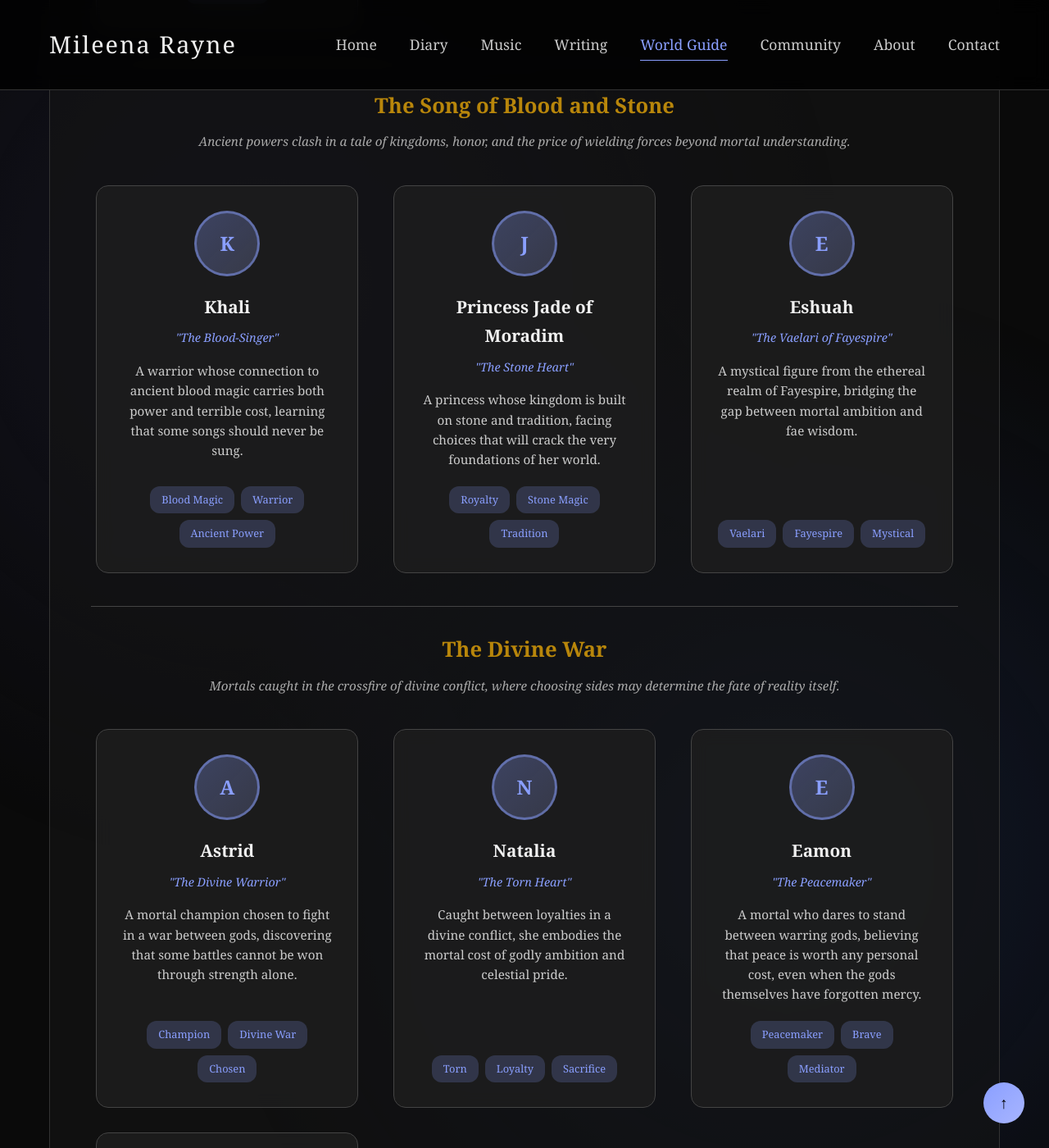
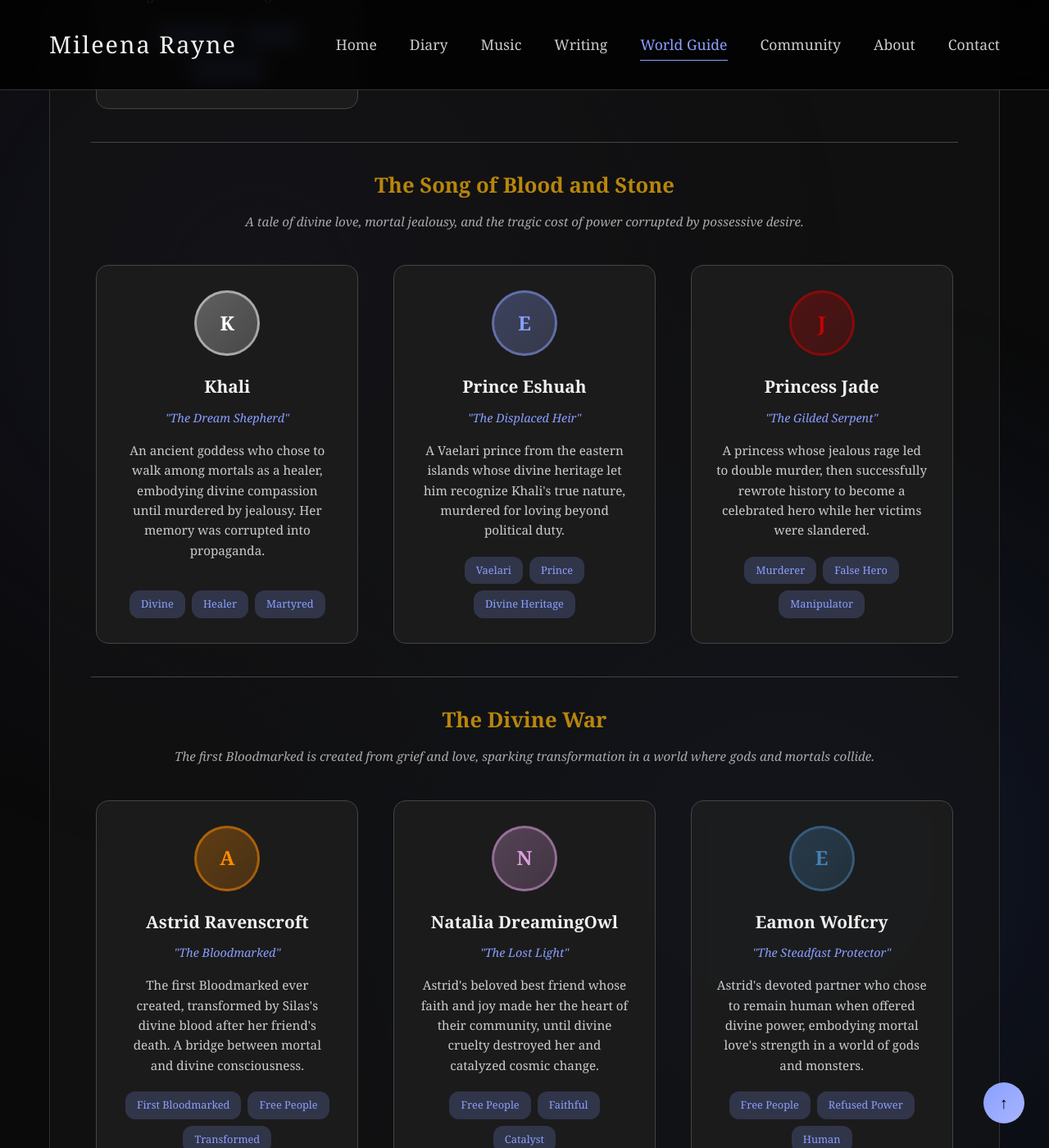
Before and after one commit to Mileena28/Mileena28.github.io, a Jekyll site: the page built from world-guide/characters/index.html, in a window 1280 px wide and 1400 px high, scrolled down 8824 px. Shown: the whole window at 82% size. Built offline with Jekyll 4.4.1, drawn with Linux system fonts in a browser that asks for light colours; some of the changed text lies outside the part shown.

Commit message:
Update index.html

```diff
--- a/world-guide/characters/index.html
+++ b/world-guide/characters/index.html
@@ -206,6 +206,24 @@ image: "/assets/images/world-guide-characters.jpg"
         background: linear-gradient(135deg, rgba(184, 134, 11, 0.3), rgba(184, 134, 11, 0.2));
         border-color: rgba(184, 134, 11, 0.5);
         color: #b8860b;
+    }
+
+    .character-card.tragic .character-avatar {
+        background: linear-gradient(135deg, rgba(221, 160, 221, 0.3), rgba(221, 160, 221, 0.2));
+        border-color: rgba(221, 160, 221, 0.5);
+        color: #dda0dd;
+    }
+
+    .character-card.protector .character-avatar {
+        background: linear-gradient(135deg, rgba(70, 130, 180, 0.3), rgba(70, 130, 180, 0.2));
+        border-color: rgba(70, 130, 180, 0.5);
+        color: #4682b4;
+    }
+
+    .character-card.catalyst .character-avatar {
+        background: linear-gradient(135deg, rgba(255, 140, 0, 0.3), rgba(255, 140, 0, 0.2));
+        border-color: rgba(255, 140, 0, 0.5);
+        color: #ff8c00;
     }
 
     @media (max-width: 768px) {
@@ -637,14 +655,14 @@ image: "/assets/images/world-guide-characters.jpg"
                     <a href="/world-guide/characters/atonia.html" class="character-card divine">
                         <div class="character-avatar">A</div>
                         <div class="character-name">Atonia</div>
-                        <div class="character-title">"The Gentle Voice"</div>
+                        <div class="character-title">"The Truth-Speaker"</div>
                         <div class="character-preview">
-                            A goddess whose soft wisdom offers counterpoint to divine conflicts, teaching that sometimes the smallest voice carries the greatest truth.
+                            A primordial goddess of absolute truth and perfect efficiency who strips away illusions to reveal stark mathematical reality, creating the elves as embodiments of optimized existence.
                         </div>
                         <div class="character-tags">
                             <div class="character-tag">Divine</div>
-                            <div class="character-tag">Gentle</div>
-                            <div class="character-tag">Wisdom</div>
+                            <div class="character-tag">Truth</div>
+                            <div class="character-tag">Efficiency</div>
                         </div>
                     </a>
 
@@ -679,28 +697,28 @@ image: "/assets/images/world-guide-characters.jpg"
                     <a href="/world-guide/characters/governor-verin.html" class="character-card">
                         <div class="character-avatar">V</div>
                         <div class="character-name">Governor Verin</div>
-                        <div class="character-title">"The Corrupt Ruler"</div>
+                        <div class="character-title">"The Iron Hand"</div>
                         <div class="character-preview">
-                            A political leader whose corruption and cruelty exemplify the worst of mortal nature, testing divine patience and understanding.
+                            A war-forged military administrator whose competent authority evolves into oppressive control, demonstrating how protectors can become the very threats they guard against.
                         </div>
                         <div class="character-tags">
-                            <div class="character-tag">Political</div>
-                            <div class="character-tag">Corrupt</div>
-                            <div class="character-tag">Cruel</div>
+                            <div class="character-tag">Authority</div>
+                            <div class="character-tag">Military</div>
+                            <div class="character-tag">Oppressive</div>
                         </div>
                     </a>
 
                     <a href="/world-guide/characters/marra-free-people.html" class="character-card">
                         <div class="character-avatar">M</div>
                         <div class="character-name">Marra and The Free People</div>
-                        <div class="character-title">"The Resilient Community"</div>
+                        <div class="character-title">"The Unbowed"</div>
                         <div class="character-preview">
-                            A group of escaped slaves who build a new life in freedom, demonstrating the strength found in community and shared struggle.
+                            Descendants of forest peoples who never submitted to imperial rule, representing spiritual wisdom and traditional freedom that transcends political authority.
                         </div>
                         <div class="character-tags">
                             <div class="character-tag">Freedom</div>
-                            <div class="character-tag">Community</div>
-                            <div class="character-tag">Resilient</div>
+                            <div class="character-tag">Spiritual</div>
+                            <div class="character-tag">Traditional</div>
                         </div>
                     </a>
                 </div>
@@ -713,58 +731,58 @@ image: "/assets/images/world-guide-characters.jpg"
 
                 <div class="characters-grid">
                     <a href="/world-guide/characters/azrael.html" class="character-card divine">
-                        <div class="character-avatar">V</div>
+                        <div class="character-avatar">A</div>
                         <div class="character-name">Azrael</div>
-                        <div class="character-title">"The Fallen Angel"</div>
+                        <div class="character-title">"The Fallen Guardian"</div>
                         <div class="character-preview">
-                            An angel cast down for showing mercy when commanded to destroy, learning that sometimes the greatest sin is choosing compassion over obedience.
+                            Former God of Guardian Angels exiled for killing his brother Cain, transformed from divine executioner to mortal protector through love and chosen family.
                         </div>
                         <div class="character-tags">
-                            <div class="character-tag">Angel</div>
                             <div class="character-tag">Fallen</div>
-                            <div class="character-tag">Mercy</div>
+                            <div class="character-tag">Guardian</div>
+                            <div class="character-tag">Redeemed</div>
                         </div>
                     </a>
 
                     <a href="/world-guide/characters/rynn.html" class="character-card">
                         <div class="character-avatar">R</div>
                         <div class="character-name">Rynn</div>
-                        <div class="character-title">"The Innocent"</div>
+                        <div class="character-title">"The Stubborn Heart"</div>
                         <div class="character-preview">
-                            A mortal whose purity and innocence move an angel to defy divine command, becoming the catalyst for celestial rebellion.
+                            A tavern girl whose patient love and stubborn compassion transformed an exiled god, proving that ordinary human kindness can achieve divine redemption.
                         </div>
                         <div class="character-tags">
-                            <div class="character-tag">Innocent</div>
-                            <div class="character-tag">Pure</div>
-                            <div class="character-tag">Catalyst</div>
+                            <div class="character-tag">Mortal</div>
+                            <div class="character-tag">Compassionate</div>
+                            <div class="character-tag">Transformative</div>
                         </div>
                     </a>
 
                     <a href="/world-guide/characters/hope.html" class="character-card">
                         <div class="character-avatar">H</div>
                         <div class="character-name">Hope</div>
-                        <div class="character-title">"The Living Virtue"</div>
+                        <div class="character-title">"The Impossible Child"</div>
                         <div class="character-preview">
-                            More than a name, Hope embodies the concept itself, proving that some things transcend even divine judgment.
+                            A half-angel hybrid raised by Azrael who proves that choice can overcome nature, using divine power for service rather than supremacy.
                         </div>
                         <div class="character-tags">
-                            <div class="character-tag">Virtue</div>
-                            <div class="character-tag">Transcendent</div>
-                            <div class="character-tag">Living Concept</div>
+                            <div class="character-tag">Hybrid</div>
+                            <div class="character-tag">Chosen</div>
+                            <div class="character-tag">Bridge</div>
                         </div>
                     </a>
 
                     <a href="/world-guide/characters/villagers-oakhaven.html" class="character-card">
                         <div class="character-avatar">O</div>
                         <div class="character-name">The Villagers of Oakhaven</div>
-                        <div class="character-title">"The Condemned Community"</div>
+                        <div class="character-title">"The Collective Fear"</div>
                         <div class="character-preview">
-                            A simple village marked for divine destruction, whose ordinary lives and small kindnesses challenge the nature of justice itself.
+                            A tight-knit community whose protective instincts transform into destructive judgment, demonstrating how fear can turn good intentions dangerous.
                         </div>
                         <div class="character-tags">
                             <div class="character-tag">Community</div>
-                            <div class="character-tag">Ordinary</div>
-                            <div class="character-tag">Condemned</div>
+                            <div class="character-tag">Fearful</div>
+                            <div class="character-tag">Judgmental</div>
                         </div>
                     </a>
                 </div>
@@ -773,48 +791,48 @@ image: "/assets/images/world-guide-characters.jpg"
             <!-- The Song of Blood and Stone -->
             <div class="substory-section">
                 <h3 class="substory-title">The Song of Blood and Stone</h3>
-                <p class="substory-description">Ancient powers clash in a tale of kingdoms, honor, and the price of wielding forces beyond mortal understanding.</p>
+                <p class="substory-description">A tale of divine love, mortal jealousy, and the tragic cost of power corrupted by possessive desire.</p>
 
                 <div class="characters-grid">
-                    <a href="/world-guide/characters/khali.html" class="character-card">
+                    <a href="/world-guide/characters/khali.html" class="character-card divine">
                         <div class="character-avatar">K</div>
                         <div class="character-name">Khali</div>
-                        <div class="character-title">"The Blood-Singer"</div>
+                        <div class="character-title">"The Dream Shepherd"</div>
                         <div class="character-preview">
-                            A warrior whose connection to ancient blood magic carries both power and terrible cost, learning that some songs should never be sung.
+                            An ancient goddess who chose to walk among mortals as a healer, embodying divine compassion until murdered by jealousy. Her memory was corrupted into propaganda.
                         </div>
                         <div class="character-tags">
-                            <div class="character-tag">Blood Magic</div>
-                            <div class="character-tag">Warrior</div>
-                            <div class="character-tag">Ancient Power</div>
-                        </div>
-                    </a>
-
-                    <a href="/world-guide/characters/jade.html" class="character-card">
-                        <div class="character-avatar">J</div>
-                        <div class="character-name">Princess Jade of Moradim</div>
-                        <div class="character-title">"The Stone Heart"</div>
-                        <div class="character-preview">
-                            A princess whose kingdom is built on stone and tradition, facing choices that will crack the very foundations of her world.
-                        </div>
-                        <div class="character-tags">
-                            <div class="character-tag">Royalty</div>
-                            <div class="character-tag">Stone Magic</div>
-                            <div class="character-tag">Tradition</div>
+                            <div class="character-tag">Divine</div>
+                            <div class="character-tag">Healer</div>
+                            <div class="character-tag">Martyred</div>
                         </div>
                     </a>
 
                     <a href="/world-guide/characters/eshuah.html" class="character-card">
                         <div class="character-avatar">E</div>
-                        <div class="character-name">Eshuah</div>
-                        <div class="character-title">"The Vaelari of Fayespire"</div>
+                        <div class="character-name">Prince Eshuah</div>
+                        <div class="character-title">"The Displaced Heir"</div>
                         <div class="character-preview">
-                            A mystical figure from the ethereal realm of Fayespire, bridging the gap between mortal ambition and fae wisdom.
+                            A Vaelari prince from the eastern islands whose divine heritage let him recognize Khali's true nature, murdered for loving beyond political duty.
                         </div>
                         <div class="character-tags">
                             <div class="character-tag">Vaelari</div>
-                            <div class="character-tag">Fayespire</div>
-                            <div class="character-tag">Mystical</div>
+                            <div class="character-tag">Prince</div>
+                            <div class="character-tag">Divine Heritage</div>
+                        </div>
+                    </a>
+
+                    <a href="/world-guide/characters/jade.html" class="character-card antagonist">
+                        <div class="character-avatar">J</div>
+                        <div class="character-name">Princess Jade</div>
+                        <div class="character-title">"The Gilded Serpent"</div>
+                        <div class="character-preview">
+                            A princess whose jealous rage led to double murder, then successfully rewrote history to become a celebrated hero while her victims were slandered.
+                        </div>
+                        <div class="character-tags">
+                            <div class="character-tag">Murderer</div>
+                            <div class="character-tag">False Hero</div>
+                            <div class="character-tag">Manipulator</div>
                         </div>
                     </a>
                 </div>
@@ -823,48 +841,48 @@ image: "/assets/images/world-guide-characters.jpg"
             <!-- The Divine War -->
             <div class="substory-section">
                 <h3 class="substory-title">The Divine War</h3>
-                <p class="substory-description">Mortals caught in the crossfire of divine conflict, where choosing sides may determine the fate of reality itself.</p>
+                <p class="substory-description">The first Bloodmarked is created from grief and love, sparking transformation in a world where gods and mortals collide.</p>
 
                 <div class="characters-grid">
-                    <a href="/world-guide/characters/astrid.html" class="character-card">
+                    <a href="/world-guide/characters/astrid.html" class="character-card catalyst">
                         <div class="character-avatar">A</div>
-                        <div class="character-name">Astrid</div>
-                        <div class="character-title">"The Divine Warrior"</div>
+                        <div class="character-name">Astrid Ravenscroft</div>
+                        <div class="character-title">"The Bloodmarked"</div>
                         <div class="character-preview">
-                            A mortal champion chosen to fight in a war between gods, discovering that some battles cannot be won through strength alone.
+                            The first Bloodmarked ever created, transformed by Silas's divine blood after her friend's death. A bridge between mortal and divine consciousness.
                         </div>
                         <div class="character-tags">
-                            <div class="character-tag">Champion</div>
-                            <div class="character-tag">Divine War</div>
-                            <div class="character-tag">Chosen</div>
+                            <div class="character-tag">First Bloodmarked</div>
+                            <div class="character-tag">Free People</div>
+                            <div class="character-tag">Transformed</div>
                         </div>
                     </a>
 
-                    <a href="/world-guide/characters/natalia.html" class="character-card">
+                    <a href="/world-guide/characters/natalia.html" class="character-card tragic">
                         <div class="character-avatar">N</div>
-                        <div class="character-name">Natalia</div>
-                        <div class="character-title">"The Torn Heart"</div>
+                        <div class="character-name">Natalia DreamingOwl</div>
+                        <div class="character-title">"The Lost Light"</div>
                         <div class="character-preview">
-                            Caught between loyalties in a divine conflict, she embodies the mortal cost of godly ambition and celestial pride.
+                            Astrid's beloved best friend whose faith and joy made her the heart of their community, until divine cruelty destroyed her and catalyzed cosmic change.
                         </div>
                         <div class="character-tags">
-                            <div class="character-tag">Torn</div>
-                            <div class="character-tag">Loyalty</div>
-                            <div class="character-tag">Sacrifice</div>
+                            <div class="character-tag">Free People</div>
+                            <div class="character-tag">Faithful</div>
+                            <div class="character-tag">Catalyst</div>
                         </div>
                     </a>
 
-                    <a href="/world-guide/characters/eamon.html" class="character-card">
+                    <a href="/world-guide/characters/eamon.html" class="character-card protector">
                         <div class="character-avatar">E</div>
-                        <div class="character-name">Eamon</div>
-                        <div class="character-title">"The Peacemaker"</div>
+                        <div class="character-name">Eamon Wolfcry</div>
+                        <div class="character-title">"The Steadfast Protector"</div>
                         <div class="character-preview">
-                            A mortal who dares to stand between warring gods, believing that peace is worth any personal cost, even when the gods themselves have forgotten mercy.
+                            Astrid's devoted partner who chose to remain human when offered divine power, embodying mortal love's strength in a world of gods and monsters.
                         </div>
                         <div class="character-tags">
-                            <div class="character-tag">Peacemaker</div>
-                            <div class="character-tag">Brave</div>
-                            <div class="character-tag">Mediator</div>
+                            <div class="character-tag">Free People</div>
+                            <div class="character-tag">Refused Power</div>
+                            <div class="character-tag">Human</div>
                         </div>
                     </a>
 
@@ -873,12 +891,12 @@ image: "/assets/images/world-guide-characters.jpg"
                         <div class="character-name">Silas</div>
                         <div class="character-title">"The Trickster God"</div>
                         <div class="character-preview">
-                            A divine manipulator whose creation of the first Bloodmarked sparked chaos in the heavens, proving that even gods can be undone by their own cleverness.
+                            A divine revolutionary who created the first Bloodmarked and orchestrates cosmic transformation, challenging stagnant divine hierarchy through change and possibility.
                         </div>
                         <div class="character-tags">
                             <div class="character-tag">Divine</div>
                             <div class="character-tag">Trickster</div>
-                            <div class="character-tag">Creator</div>
+                            <div class="character-tag">Revolutionary</div>
                         </div>
                     </a>
                 </div>
```
